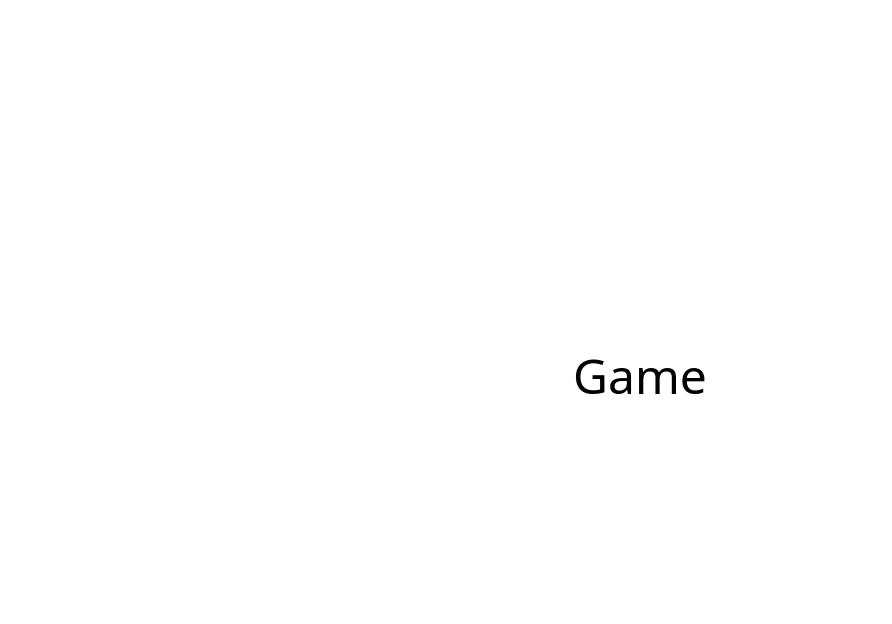
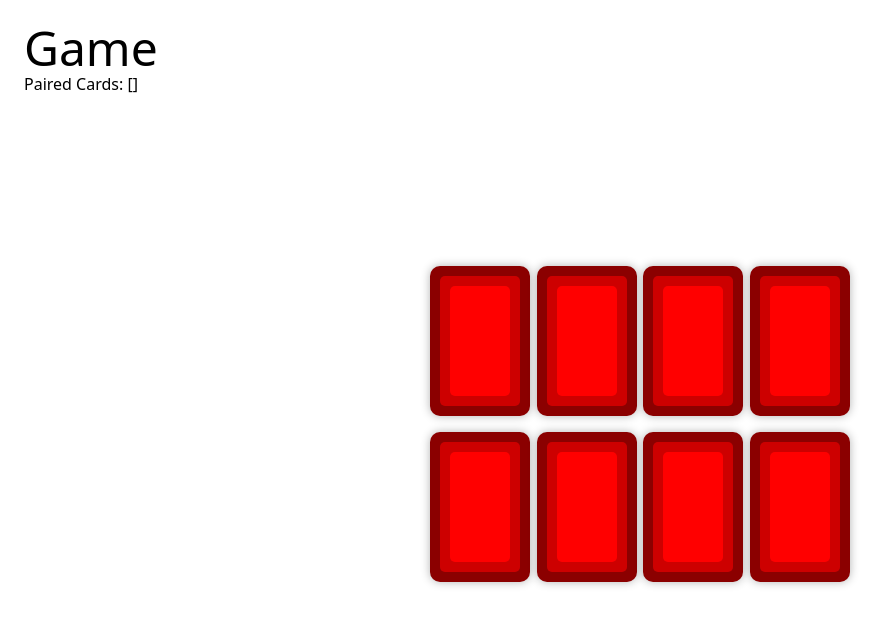
Before and after one commit to KsCorrales/memory-game, a Vue app: page /game in a window 1280 px wide. Shown: the top 624 px of the page, without its empty margins (0-892 px from the left). Built offline with nearby package versions, Linux system fonts and the light colour scheme.

Commit message:
feat: Add game view and functionality

```diff
--- a/src/App.vue
+++ b/src/App.vue
@@ -1,11 +1,7 @@
 <script setup lang="ts"></script>
 
 <template>
-  <div class="justify-center flex items-center h-screen">
-    <div class="relative">
-      <RouterView />
-    </div>
-  </div>
+  <RouterView />
 </template>
 
 <style scoped></style>
--- /dev/null
+++ b/src/components/Card.vue
@@ -0,0 +1,143 @@
+<script setup lang="ts">
+import { ref, defineEmits, computed, watch } from 'vue'
+import { useGame } from '../store/game'
+const emit = defineEmits(['flippedCard'])
+
+const props = defineProps({
+  number: { type: Number, default: 0 },
+})
+
+const gameStore = useGame()
+const faceUp = ref(false)
+const flipping = ref(false)
+
+const isPaired = computed((): boolean => {
+  return gameStore.pairedCards.includes(props.number)
+})
+
+watch(
+  () => gameStore.revealing,
+  (newVal, oldVal) => {
+    console.log('revealing changed', newVal, isPaired.value)
+    if (newVal === false && oldVal === true && isPaired.value === false) {
+      faceUp.value = false
+    }
+  },
+)
+
+function flipCard(): void {
+  if (!flipping.value && !gameStore.revealing && !isPaired.value) {
+    faceUp.value = !faceUp.value
+    flipping.value = true
+    emit('flippedCard', props.number)
+  }
+}
+
+function animationEnd(): void {
+  flipping.value = false
+}
+</script>
+<template>
+  <div class="flip-card" @click="flipCard">
+    <div :class="{ 'flip-card-inner': true, flip: faceUp }" @transitionend="animationEnd">
+      <div v-if="faceUp" class="custom-card-front bg-gray-300 rounded-md p-4 w-24 h-40 flex justify-center items-center cursor-pointer">
+        <span class="custom-card-number" :class="{ 'rotate-number': faceUp }">{{ number }}</span>
+      </div>
+      <div v-else class="custom-card-back bg-gray-300 rounded-md p-4 w-24 h-40 flex justify-center items-center cursor-pointer">
+        <svg xmlns="http://www.w3.org/2000/svg" class="h-8 w-8 text-gray-500" viewBox="0 0 20 20" fill="currentColor">
+          <path
+            fill-rule="evenodd"
+            d="M0 10a10 10 0 1 1 20 0 10 10 0 0 1-20 0zm11.707-5.707a1 1 0 0 1 1.414 0L14 6.586l1.293-1.293a1 1 0 1 1 1.414 1.414L15.414 8l1.293 1.293a1 1 0 1 1-1.414 1.414L14 9.414l-1.293 1.293a1 1 0 1 1-1.414-1.414L12.586 8 11.293 6.707a1 1 0 0 1 0-1.414z"
+            clip-rule="evenodd"
+          />
+        </svg>
+      </div>
+    </div>
+  </div>
+</template>
+
+<style scoped>
+.custom-card-number {
+  color: #cd0000;
+  @apply absolute font-bold text-6xl top-1/2 left-1/2 transform -translate-x-1/2 -translate-y-1/2;
+}
+
+.custom-card-back {
+  width: 100px;
+  height: 150px;
+  background-color: #8b0000;
+  border-radius: 10px;
+  box-shadow: 0 0 10px rgba(0, 0, 0, 0.3);
+  position: relative;
+}
+
+.custom-card-back::before {
+  content: '';
+  position: absolute;
+  top: 10px;
+  left: 10px;
+  right: 10px;
+  bottom: 10px;
+  background-color: #cd0000;
+  border-radius: 5px;
+}
+
+.custom-card-back::after {
+  content: '';
+  position: absolute;
+  top: 20px;
+  left: 20px;
+  right: 20px;
+  bottom: 20px;
+  background-color: #ff0000;
+  border-radius: 5px;
+}
+
+.custom-card-front {
+  width: 100px;
+  height: 150px;
+  background-color: white;
+  border-radius: 10px;
+  box-shadow: 0 0 10px rgba(0, 0, 0, 0.3);
+  position: relative;
+}
+
+.custom-card-front::before {
+  content: '';
+  position: absolute;
+  top: 10px;
+  left: 10px;
+  right: 10px;
+  bottom: 10px;
+  background-color: #f2f2f2;
+  border-radius: 5px;
+}
+
+/* Flip card styles */
+.flip-card {
+  perspective: 1000px;
+}
+
+.flip-card-inner {
+  width: 100%;
+  height: 100%;
+  transform-style: preserve-3d;
+}
+
+.flip-card-inner.flip {
+  transition: transform 0.6s;
+  transform: rotateY(180deg);
+}
+
+.flip-card-front,
+.flip-card-back {
+  width: 100%;
+  height: 100%;
+  backface-visibility: hidden;
+  position: absolute;
+}
+
+.rotate-number {
+  transform: rotateY(180deg) translate(50%, -50%);
+}
+</style>
--- /dev/null
+++ b/src/store/game.ts
@@ -0,0 +1,27 @@
+import { defineStore } from "pinia"
+
+interface GameState {
+  pairedCards: number[],
+  revealing: boolean,
+  lastFlippedCard: number
+}
+
+export const useGame = defineStore('game', {
+  state: (): GameState => ({
+    pairedCards: [],
+    revealing: false,
+    lastFlippedCard: 0
+  }),
+
+  getters: {
+  },
+  actions: {
+    addPairedCard(card: number) {
+      this.pairedCards.push(card)
+    },
+    reveal() {
+      this.revealing = true
+      setTimeout(() => { this.revealing = false }, 1000)
+    }
+  },
+})
--- a/src/store/settings.ts
+++ b/src/store/settings.ts
@@ -7,13 +7,25 @@ interface SettingsState {
 }
 
 export const useSettings = defineStore('settings', {
-  state: () => ({
+  state: (): SettingsState => ({
     difficulty: 1,
     sound: false
   }),
 
   getters: {
     soundName: (state) => state.sound ? 'On' : 'Off',
+    cardsLength: (state) => {
+      switch (state.difficulty) {
+        case 1:
+          return 3 * 3
+        case 2:
+          return 4 * 4
+        case 3:
+          return 5 * 5
+        default:
+          return 3 * 3
+      }
+    },
     difficultyName: (state) => {
       switch (state.difficulty) {
         case 1:
@@ -29,11 +41,9 @@ export const useSettings = defineStore('settings', {
   },
   actions: {
     updateSoundSetting() {
-      console.log('updating... sound setting')
       this.sound = !this.sound
     },
     addDifficulty() {
-      console.log('adding... difficulty setting')
       if (this.difficulty >= 3) {
         this.difficulty = 1
       } else {
--- a/src/views/Game.vue
+++ b/src/views/Game.vue
@@ -1,12 +1,94 @@
 <script setup lang="ts">
+import { ref, computed, onMounted } from 'vue'
 import { useSettings } from '../store/settings'
+import { useGame } from '../store/game'
+import Card from '../components/Card.vue'
 
 const settingsStore = useSettings()
+const gameStore = useGame()
+
+const cards = ref<number[]>([])
+
+function generatePairs(cardsNumber: number): number[] {
+  let pairs: number[] = []
+
+  for (let n = 1; n <= cardsNumber / 2; n++) {
+    pairs.push(n, n)
+  }
+
+  return pairs
+}
+
+function shuffleCards(array: number[]): number[] {
+  let currentIndex = array.length
+
+  while (currentIndex != 0) {
+    let randomIndex = Math.floor(Math.random() * currentIndex)
+    currentIndex--
+    ;[array[currentIndex], array[randomIndex]] = [array[randomIndex], array[currentIndex]]
+  }
+
+  return array
+}
+
+function initGame(): void {
+  const shuffledCards = shuffleCards(generatePairs(settingsStore.cardsLength))
+  cards.value = shuffledCards
+}
+
+function flippedCard(cardNumber: number): void {
+  if (gameStore.lastFlippedCard !== 0) {
+    if (cardNumber === gameStore.lastFlippedCard) {
+      gameStore.addPairedCard(cardNumber)
+      gameStore.lastFlippedCard = 0
+    } else if (cardNumber !== gameStore.lastFlippedCard) {
+      gameStore.lastFlippedCard = 0
+    }
+    gameStore.reveal()
+  } else {
+    gameStore.lastFlippedCard = cardNumber
+  }
+}
+
+onMounted(() => {
+  initGame()
+})
+
+const gameBoardClasses = computed(() => {
+  switch (settingsStore.difficulty) {
+    case 3:
+      return 'flex justify-center items-center col-span-2'
+    case 1:
+      return 'flex h-screen justify-center items-center'
+    default:
+      return 'flex justify-center items-center'
+  }
+})
+
+const gridCardClasses = computed(() => {
+  switch (settingsStore.difficulty) {
+    case 3:
+      return 'grid grid-rows-4 grid-flow-col gap-4'
+    case 2:
+      return 'grid grid-rows-4 grid-flow-col gap-4'
+    default:
+      return 'grid grid-rows-2 grid-cols-4 grid-flow-col gap-4'
+  }
+})
 </script>
 <template>
-  <div class="justify-center mb-12">
-    <h1 class="text-5xl">Game</h1>
+  <div class="grid grid-cols-3 p-6">
+    <div class="justify-center mb-12">
+      <h1 class="text-5xl">Game</h1>
+      <p>Paired Cards: {{ gameStore.pairedCards }}</p>
+    </div>
+
+    <div :class="gameBoardClasses">
+      <div :class="gridCardClasses">
+        <div class="flex justify-center items-center" v-for="i in cards" :key="i">
+          <Card :number="i" @flipped-card="flippedCard"></Card>
+        </div>
+      </div>
+    </div>
   </div>
-
-  <div class="grid grid-cols-1 gap-2"></div>
 </template>
--- a/src/views/Home.vue
+++ b/src/views/Home.vue
@@ -4,6 +4,8 @@ import { useSettings } from '../store/settings'
 const settingsStore = useSettings()
 </script>
 <template>
+  <div class="justify-center flex items-center h-screen">
+    <div class="relative">
       <div class="justify-center mb-12">
         <h1 class="text-5xl">Memory Game</h1>
       </div>
@@ -17,6 +19,8 @@ const settingsStore = useSettings()
 
         <button class="menu-button" @click="settingsStore.updateSoundSetting">Sound: {{ settingsStore.soundName }}</button>
       </div>
+    </div>
+  </div>
 </template>
 
 <style scoped>
```
Lines whose indentation alone changed are shown as unchanged.
